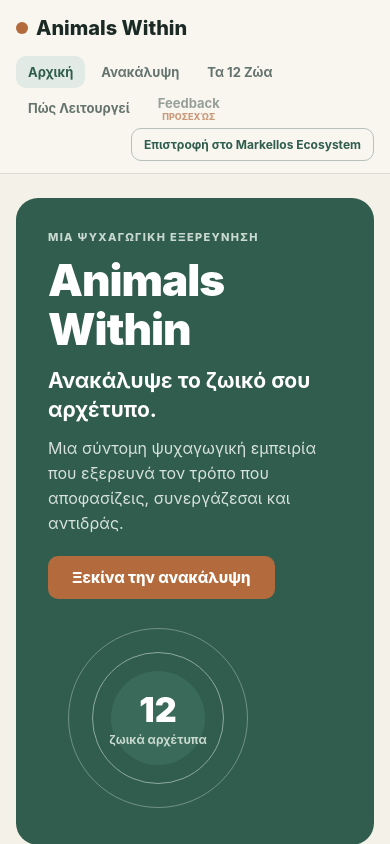
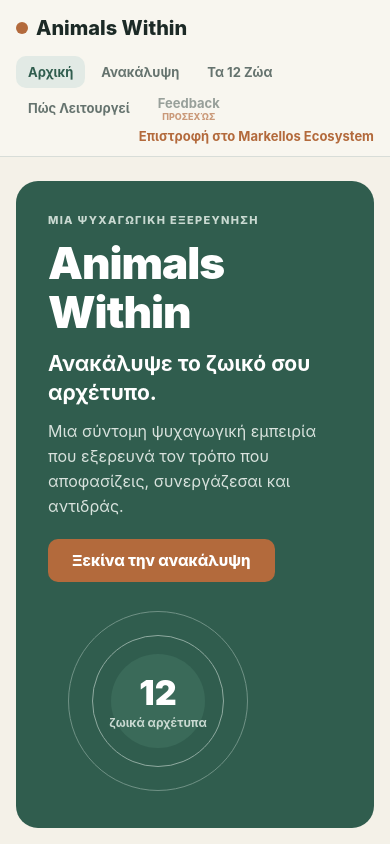
Before and after one commit to mmark76/DiscoverYourTrueNature, a React Native app: screen / in a window 390 px wide. Built offline with nearby package versions, Linux system fonts and the light colour scheme.

Commit message:
Style ecosystem navigation as text link

```diff
--- a/src/shared/components/AppFooter.tsx
+++ b/src/shared/components/AppFooter.tsx
@@ -1,6 +1,6 @@
-import { Linking, StyleSheet, Text, useWindowDimensions, View } from 'react-native';
+import { StyleSheet, Text, useWindowDimensions, View } from 'react-native';
 
-import { FocusablePressable } from './FocusablePressable';
+import { ExternalTextLink } from './ExternalTextLink';
 import { PageContent } from './PageContent';
 import { theme } from '../styles/theme';
 
@@ -28,14 +28,12 @@ export function AppFooter() {
           <Text accessibilityState={{ disabled: true }} style={styles.placeholder}>
             Feedback — Προσεχώς
           </Text>
-          <FocusablePressable
-            accessibilityLabel="Επιστροφή στο Markellos Ecosystem"
-            accessibilityRole="link"
-            onPress={() => Linking.openURL(ecosystemUrl)}
-            style={({ pressed }) => [styles.linkButton, pressed && styles.linkButtonPressed]}
-          >
-            <Text style={styles.link}>Επιστροφή στο Markellos Ecosystem</Text>
-          </FocusablePressable>
+          <ExternalTextLink
+            label="Επιστροφή στο Markellos Ecosystem"
+            url={ecosystemUrl}
+            style={styles.ecosystemLink}
+            textStyle={styles.ecosystemLabel}
+          />
         </View>
       </PageContent>
     </View>
@@ -91,19 +89,12 @@ const styles = StyleSheet.create({
     fontSize: 12,
     textAlign: 'right',
   },
-  linkButton: {
-    borderRadius: theme.radius.sm,
-    paddingHorizontal: 4,
-    paddingVertical: 3,
+  ecosystemLink: {
+    maxWidth: '100%',
   },
-  linkButtonPressed: {
-    backgroundColor: '#35443F',
-  },
-  link: {
-    color: '#FFFFFF',
+  ecosystemLabel: {
+    color: '#F0C5A8',
     fontSize: 12,
-    fontWeight: '700',
     textAlign: 'right',
-    textDecorationLine: 'underline',
   },
 });
--- a/src/shared/components/AppHeader.tsx
+++ b/src/shared/components/AppHeader.tsx
@@ -1,6 +1,7 @@
-import { Linking, StyleSheet, Text, useWindowDimensions, View } from 'react-native';
+import { StyleSheet, Text, useWindowDimensions, View } from 'react-native';
 
 import { AppScreen, NavigableScreen } from '../../app/navigation';
+import { ExternalTextLink } from './ExternalTextLink';
 import { FocusablePressable } from './FocusablePressable';
 import { PageContent } from './PageContent';
 import { theme } from '../styles/theme';
@@ -66,14 +67,12 @@ export function AppHeader({ currentScreen, onNavigate }: AppHeaderProps) {
             <Text style={styles.soonLabel}>Προσεχώς</Text>
           </View>
 
-          <FocusablePressable
-            accessibilityLabel="Επιστροφή στο Markellos Ecosystem"
-            accessibilityRole="link"
-            onPress={() => Linking.openURL(ecosystemUrl)}
-            style={({ pressed }) => [styles.ecosystemButton, pressed && styles.pressed]}
-          >
-            <Text style={styles.ecosystemLabel}>Επιστροφή στο Markellos Ecosystem</Text>
-          </FocusablePressable>
+          <ExternalTextLink
+            label="Επιστροφή στο Markellos Ecosystem"
+            url={ecosystemUrl}
+            style={styles.ecosystemLink}
+            textStyle={styles.ecosystemLabel}
+          />
         </View>
       </PageContent>
     </View>
@@ -160,19 +159,11 @@ const styles = StyleSheet.create({
     fontWeight: '800',
     textTransform: 'uppercase',
   },
-  ecosystemButton: {
-    borderColor: theme.colors.borderStrong,
-    borderRadius: theme.radius.sm,
-    borderWidth: 1,
+  ecosystemLink: {
     marginLeft: 'auto',
     maxWidth: '100%',
-    paddingHorizontal: theme.spacing.sm,
-    paddingVertical: theme.spacing.xs,
   },
   ecosystemLabel: {
-    color: theme.colors.primary,
-    fontSize: 12,
-    fontWeight: '700',
     textAlign: 'right',
   },
   pressed: {
--- /dev/null
+++ b/src/shared/components/ExternalTextLink.tsx
@@ -0,0 +1,52 @@
+import { useState } from 'react';
+import { Linking, Pressable, StyleSheet, Text } from 'react-native';
+import type { StyleProp, TextStyle, ViewStyle } from 'react-native';
+
+import { theme } from '../styles/theme';
+
+interface ExternalTextLinkProps {
+  label: string;
+  url: string;
+  style?: StyleProp<ViewStyle>;
+  textStyle?: StyleProp<TextStyle>;
+}
+
+export function ExternalTextLink({ label, url, style, textStyle }: ExternalTextLinkProps) {
+  const [focused, setFocused] = useState(false);
+  const [hovered, setHovered] = useState(false);
+  const underlined = focused || hovered;
+
+  return (
+    <Pressable
+      accessibilityLabel={label}
+      accessibilityRole="link"
+      onBlur={() => setFocused(false)}
+      onFocus={() => setFocused(true)}
+      onHoverIn={() => setHovered(true)}
+      onHoverOut={() => setHovered(false)}
+      onPress={() => Linking.openURL(url)}
+      style={({ pressed }) => [style, focused && styles.focused, pressed && styles.pressed]}
+    >
+      <Text style={[styles.label, textStyle, underlined && styles.underlined]}>{label}</Text>
+    </Pressable>
+  );
+}
+
+const styles = StyleSheet.create({
+  label: {
+    color: theme.colors.accent,
+    fontSize: 13,
+    fontWeight: '700',
+  },
+  focused: {
+    outlineColor: theme.colors.accent,
+    outlineStyle: 'solid',
+    outlineWidth: 2,
+  },
+  pressed: {
+    opacity: 0.65,
+  },
+  underlined: {
+    textDecorationLine: 'underline',
+  },
+});
```
